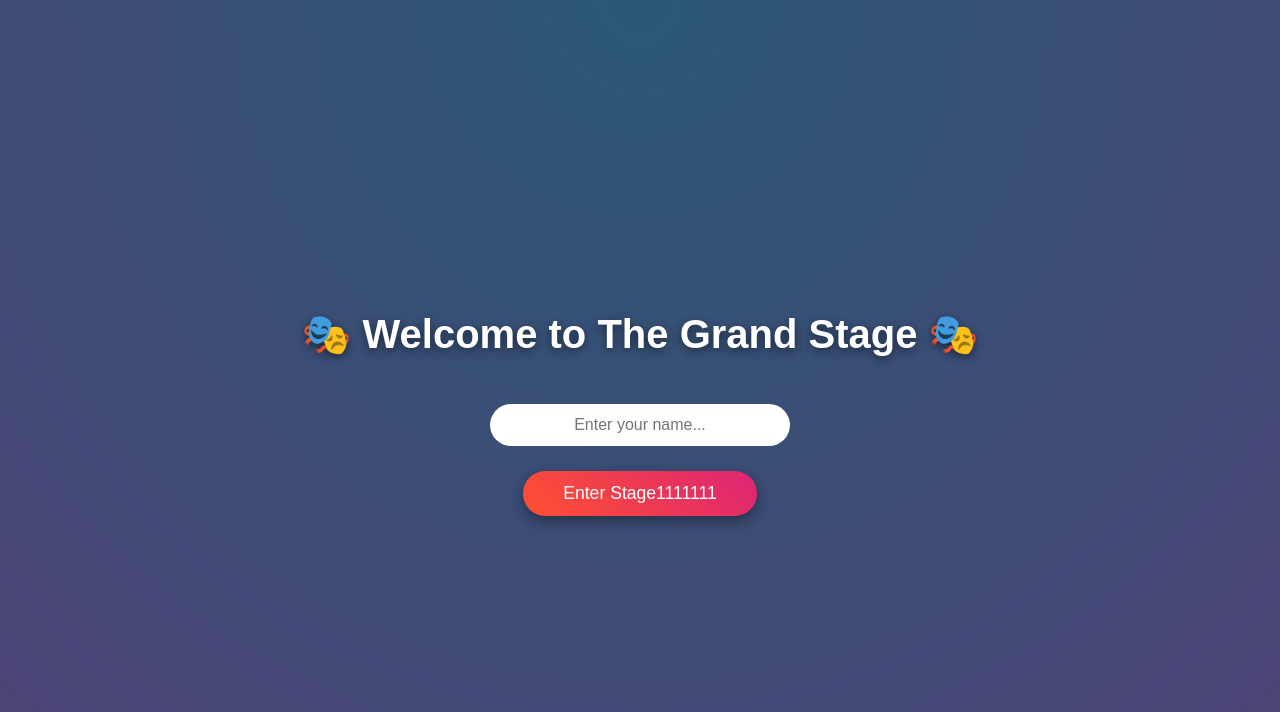
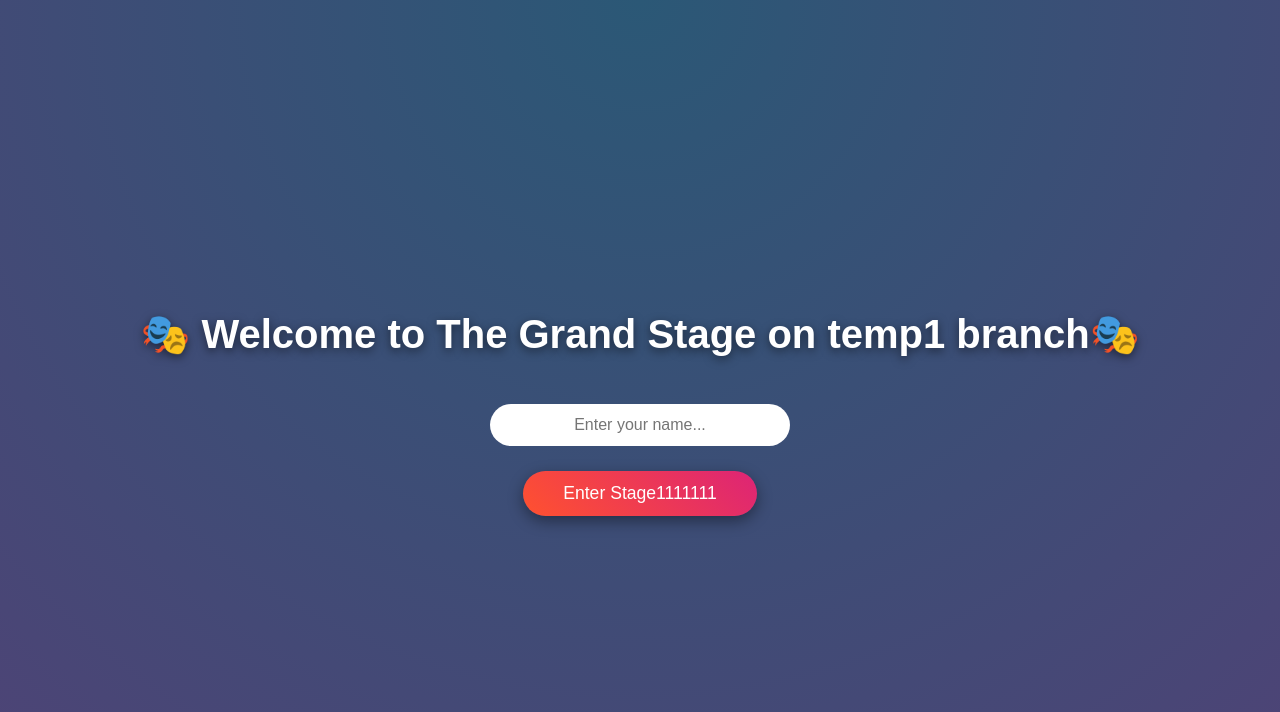
Before and after one commit to Akashalf/gitRepo, a plain HTML site: page index.html in a window 1280 px wide. Drawn offline with Linux system fonts and the light colour scheme.

Commit message:
from temp1 branch

```diff
--- a/index.html
+++ b/index.html
@@ -53,7 +53,7 @@
   </style>
 </head>
 <body>
-  <h1>🎭 Welcome to The Grand Stage 🎭</h1>
+  <h1>🎭 Welcome to The Grand Stage on temp1 branch🎭</h1>
   <input type="text" id="nameInput" placeholder="Enter your name..." />
   <button onclick="startShow()">Enter Stage1111111</button>
 
```
